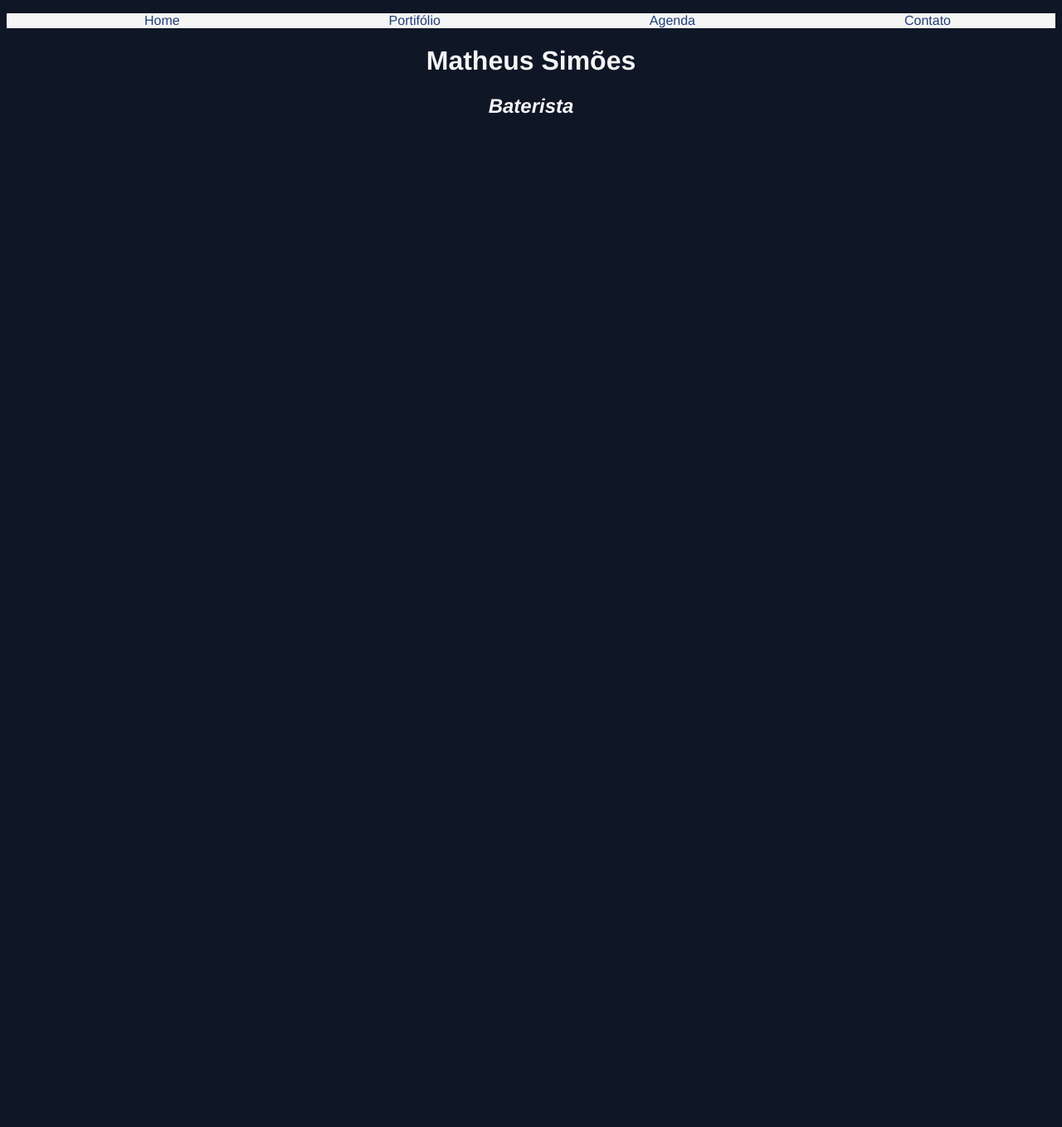
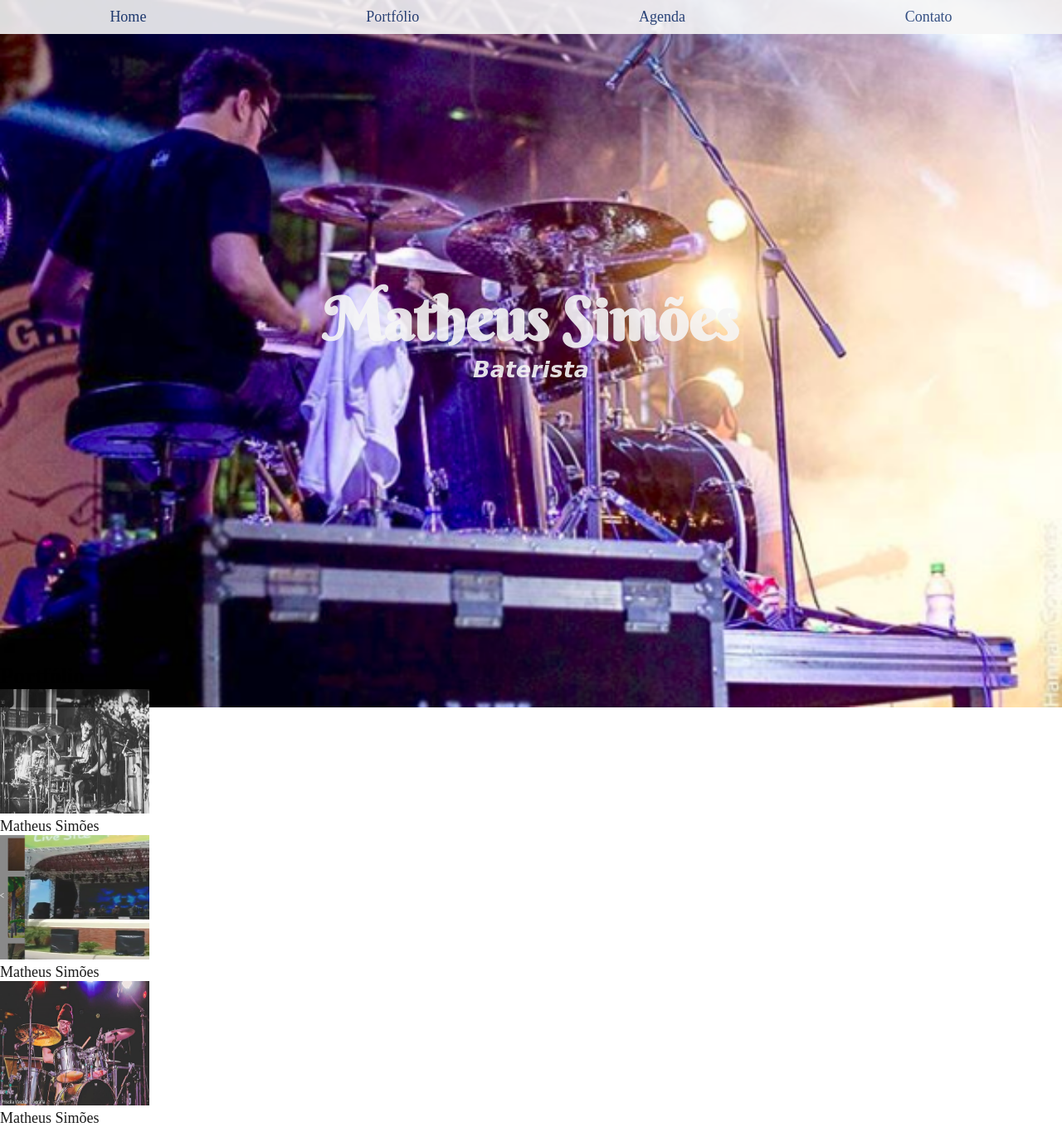
Before and after one commit to mattheussimoes/matheussimoes, a plain HTML site: page index.html in a window 1280 px wide. Shown: the whole page at 83% size. Before the commit the page ends 824 px from the top, so only its background shows below. Drawn offline with Linux system fonts and the light colour scheme; a web font is replaced by a local one.

Commit message:
Add files via upload

```diff
--- a/css/style.css
+++ b/css/style.css
@@ -1,12 +1,51 @@
+* {
+  margin: 0;
+  padding: 0;
+  box-sizing: border-box;
+}
+
 body {
-    background-color: #0f1626; /*#233237*/
-    background-size: auto 100vh;
-    font-family: 'Franklin Gothic Medium', 'Arial Narrow', Arial, sans-serif;
+    /*background-color: #0f1626; /*#233237*/
+    background-image: url(../img/img-bg.png);
+    background-repeat: no-repeat;
+    background-attachment: scroll;
+    background-size: cover;
+    opacity: 0.9;
+    font-family: 'Antic Didone', serif;
     height: 100vh;
+    font-size: 12px;
   }
+
+  /*div {
+    background-image: url(../img/img-bg.png);
+  }*/
+  /*se a tela tiver menos 400px vai carregar estes estilos*/
+@media (min-width: 400px){
+    body {
+      font-size: 14px;
+    }
+    }
+
+    /*breakpoint*/
+@media (min-width: 600px){
+    body {
+      font-size: 18px;
+    }
+}
+
+  header{
+    height: 100vh;
+    display: flex;
+    justify-content: center;
+    align-items: center;
+  }
+
 
   .menu {
     background-color: whitesmoke;
+    position: fixed;
+    width: 100vw;
+    top: 0;
   }
   .menu li {
     list-style: none;
@@ -14,6 +53,11 @@ body {
   .menu ul {
     display: flex;
     justify-content: space-around;
+  }
+  .menu a{
+    display: block;
+    padding: 10px 15px;
+
   }
 
   a{
@@ -24,12 +68,25 @@ body {
     text-decoration: underline;
   }
 
+
+
   .site-subtitle,
   .site-title {
     color: whitesmoke;
     text-align: center;
+
+  }
+  .site-title{
+    font-size: 4em;
+    font-family: 'Berkshire Swash', cursive;
   }
 
   .site-subtitle {
     font-style: italic;
+    font-family: 'Patrick Hand SC', cursive;
   }
+
+  .img-port{
+    height: 150px;
+    width: 180px;
+  }
--- a/index.html
+++ b/index.html
@@ -2,27 +2,50 @@
 <html lang="pt-br">
 
 <head>
-    <link rel="stylesheet" href="css/style.css">
-    <meta charset="UTF-8">
-    <meta name="viewport" content="width=device-width, initial-scale=1.0">
-    <title>Matheus Simões Drums</title>
+  <link rel="stylesheet" href="css/style.css">
+  <meta charset="UTF-8">
+  <meta name="viewport" content="width=device-width, initial-scale=1.0">
+  <title>Matheus Simões Drums</title>
+  <link href="https://fonts.googleapis.com/css2?family=Antic+Didone&family=Berkshire+Swash&family=Patrick+Hand+SC&display=swap" rel="stylesheet">
 </head>
 
 
 <body>
+
+  <!--<div style="background-image: url(img-bg.png));">-
+  </div>-->
   <header>
     <nav class="menu">
       <ul>
         <li><a href="#">Home</a></li>
-        <li><a href="#">Portifólio</a></li>
+        <li><a href="#">Portfólio</a></li>
         <li><a href="#">Agenda</a></li>
         <li><a href="#">Contato</a></li>
       </ul>
     </nav>
+    <div>
+      <h1 class="site-title">Matheus Simões</h1>
+      <h2 class="site-subtitle">Baterista</h2>
+    </div>
 
-  <h1 class="site-title">Matheus Simões</h1>
-  <h2 class="site-subtitle">Baterista</h2>
   </header>
+
+  <section>
+    <h2>Portfólio</h2>
+    <figure>
+      <img class="img-port" src="./img/img-show1.png" alt="Matheus Simões">
+      <figcaption>Matheus Simões</figcaption>
+    </figure>
+    <figure>
+      <img class="img-port" src="./img/img-show2.png" alt="Matheus Simões">
+      <figcaption>Matheus Simões</figcaption>
+    </figure>
+    <figure>
+      <img class="img-port" src="./img/img-show3.png" alt="Matheus Simões">
+      <figcaption>Matheus Simões</figcaption>
+    </figure>
+
+  </section>
 </body>
 
 
```
Also changed, not shown: img/img-bg.png (added), img/img-eu.png (added), img/img-eu2.png (added), img/img-show1.png (added), img/img-show2.png (added), img/img-show3.png (added), img/img-teatro-fora.png (added), img/img-teatro.png (added).
